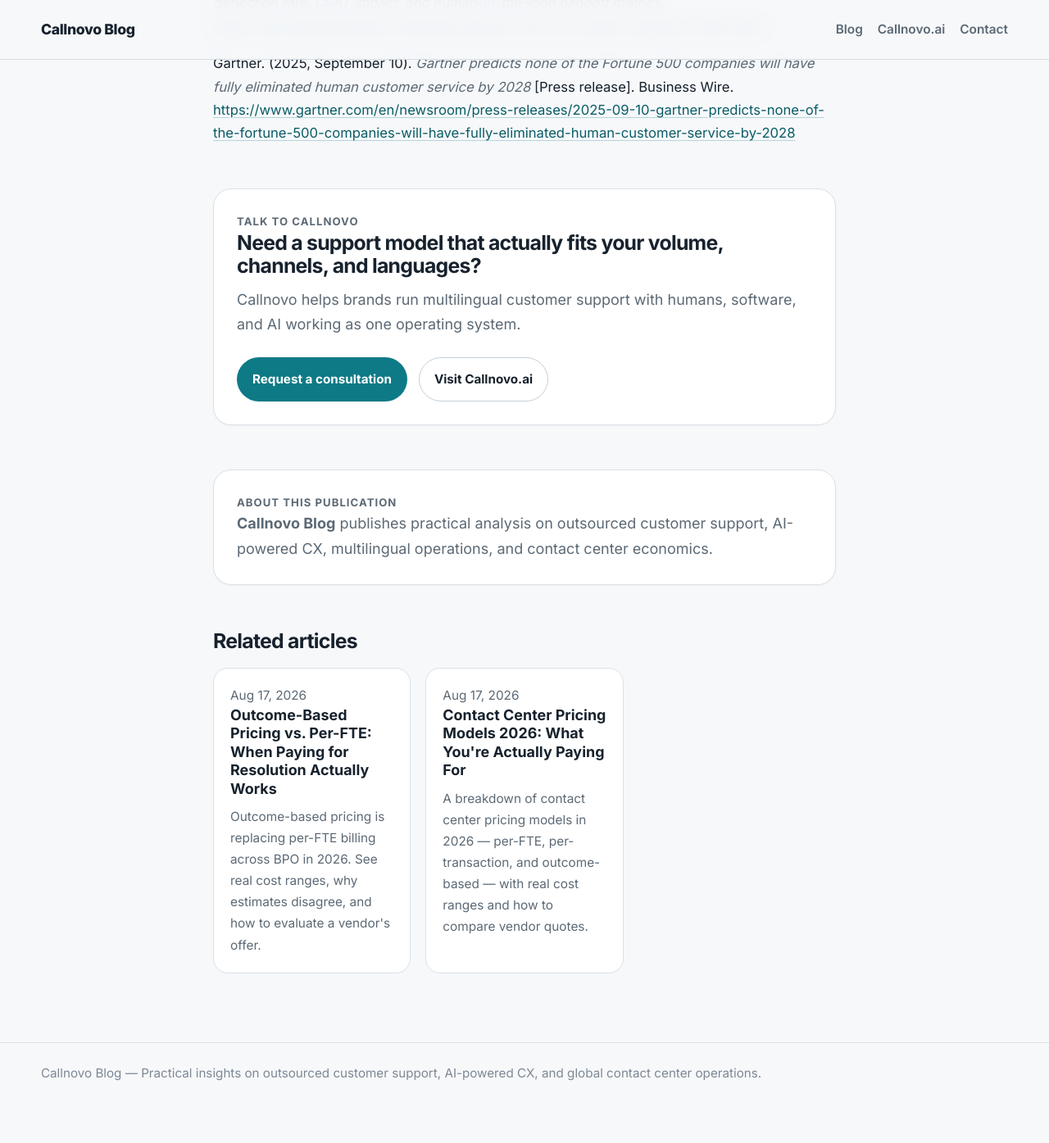
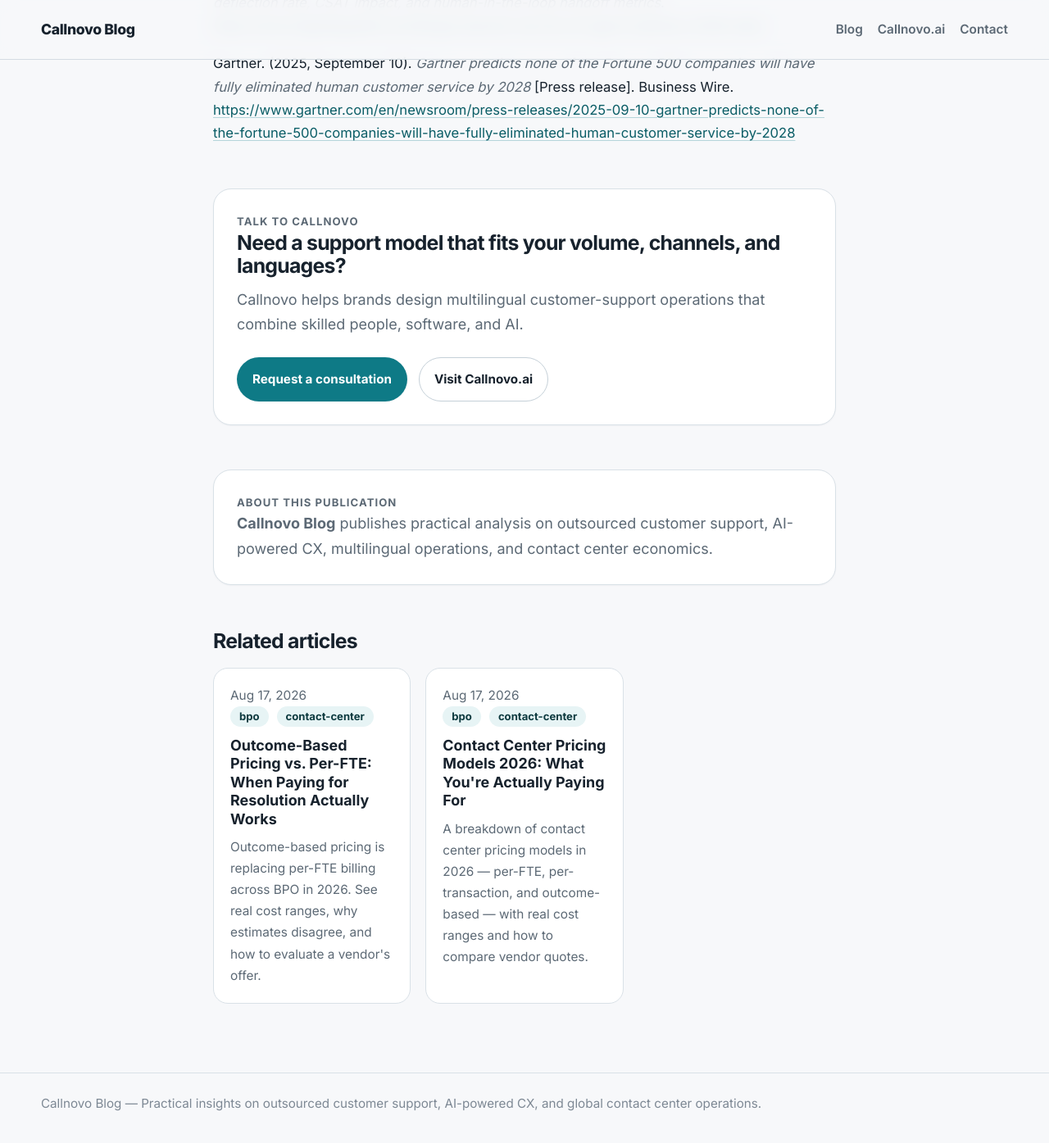
Before and after one commit to callnovo-cc/blog, a Jekyll site: the page built from _posts/2026-08-17-ai-human-hybrid-customer-support.md, in a window 1280 px wide and 1400 px high, scrolled down 7463 px. Shown: the top 1395 px of the window at 82% size. Built offline with Jekyll 4.4.1, drawn with Linux system fonts in a browser that asks for light colours; before the commit the page ends 8826 px from its top, so only the background shows below that.

Commit message:
Update post.html

```diff
--- a/_layouts/post.html
+++ b/_layouts/post.html
@@ -10,7 +10,7 @@
       {% if page.categories %}
         <div class="tag-row tag-row-compact article-tags">
           {% for category in page.categories %}
-            <span class="tag">{{ category }}</span>
+            <a class="tag" href="{{ '/categories/' | relative_url }}#{{ category | slugify }}">{{ category }}</a>
           {% endfor %}
         </div>
       {% endif %}
@@ -22,6 +22,12 @@
       {% endif %}
     </header>
 
+    {% if page.image %}
+      <figure class="article-featured-image">
+        <img src="{{ page.image | relative_url }}" alt="{{ page.image_alt | default: page.title }}">
+      </figure>
+    {% endif %}
+
     <div class="article-body">
       {{ content }}
     </div>
@@ -29,8 +35,9 @@
     <section class="article-cta">
       <div class="article-cta-box">
         <p class="cta-eyebrow">Talk to Callnovo</p>
-        <h2>Need a support model that actually fits your volume, channels, and languages?</h2>
-        <p>Callnovo helps brands run multilingual customer support with humans, software, and AI working as one operating system.</p>
+        <h2>Need a support model that fits your volume, channels, and languages?</h2>
+        <p>Callnovo helps brands design multilingual customer-support operations that combine skilled people, software, and AI.</p>
+
         <div class="hero-actions">
           <a class="button button-primary" href="https://callnovo.ai/contact/" target="_blank" rel="noopener noreferrer">Request a consultation</a>
           <a class="button button-secondary" href="https://callnovo.ai/" target="_blank" rel="noopener noreferrer">Visit Callnovo.ai</a>
@@ -49,11 +56,22 @@
     {% if related_posts and related_posts.size > 0 %}
       <section class="related-posts">
         <h2>Related articles</h2>
+
         <div class="related-grid">
           {% for post in related_posts %}
             <article class="related-card">
               <p class="post-meta">{{ post.date | date: "%b %-d, %Y" }}</p>
+
+              {% if post.categories %}
+                <div class="tag-row tag-row-compact">
+                  {% for category in post.categories limit:2 %}
+                    <a class="tag" href="{{ '/categories/' | relative_url }}#{{ category | slugify }}">{{ category }}</a>
+                  {% endfor %}
+                </div>
+              {% endif %}
+
               <h3><a href="{{ post.url | relative_url }}">{{ post.title }}</a></h3>
+
               {% if post.description %}
                 <p>{{ post.description }}</p>
               {% endif %}
```
Lines whose indentation alone changed are shown as unchanged.
